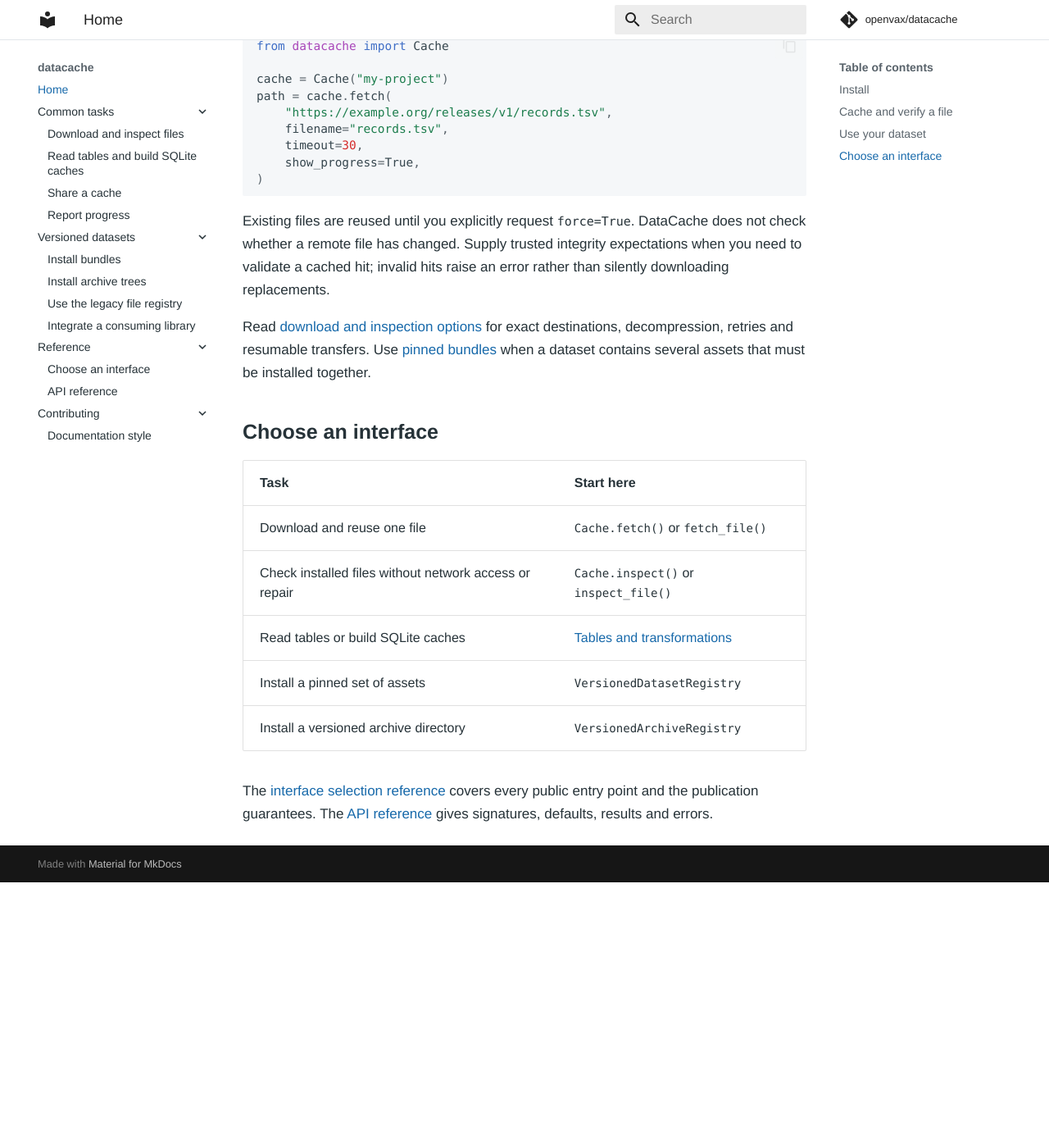
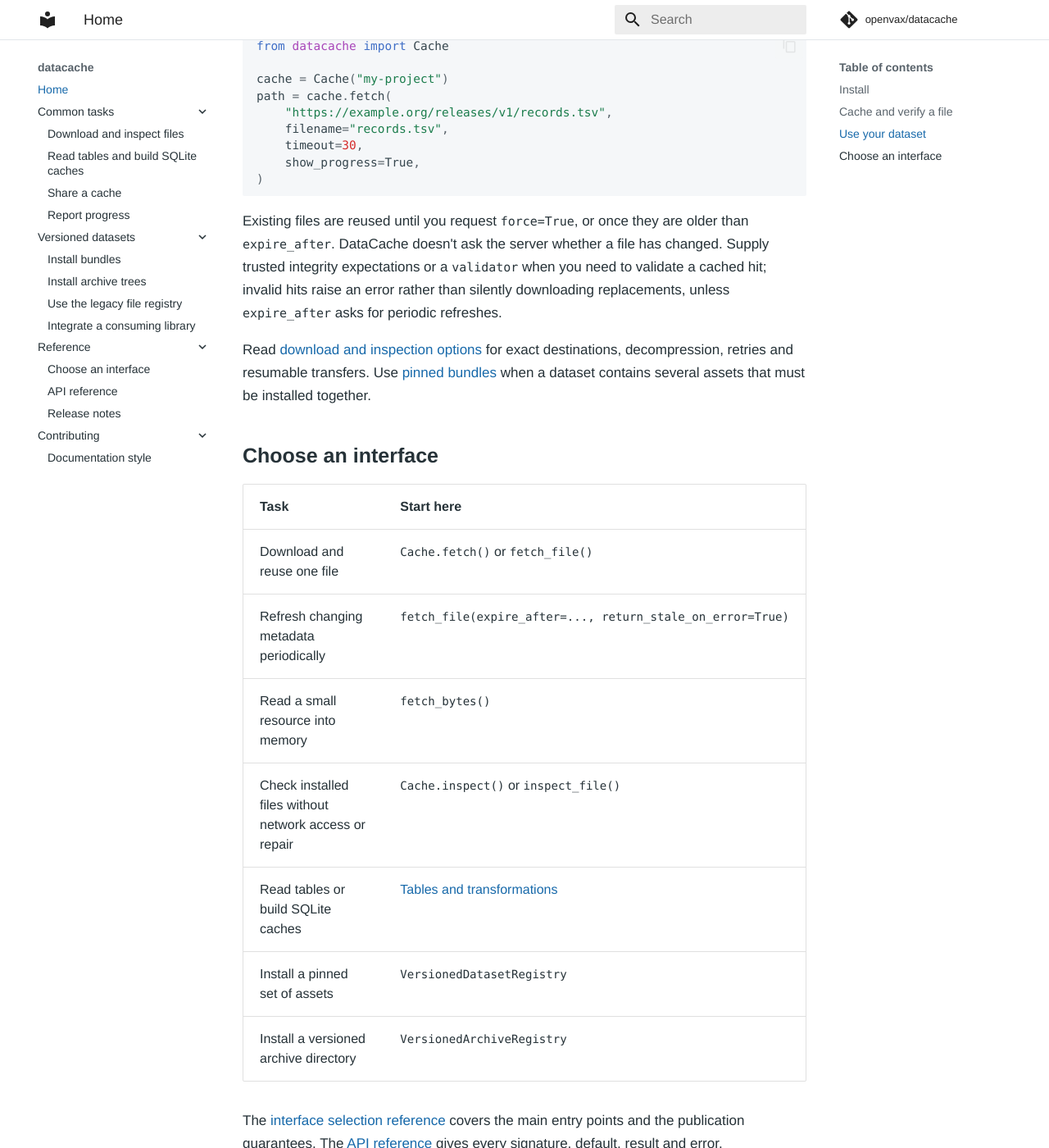
Before and after one commit to openvax/datacache, an MkDocs documentation site: the page built from docs/index.md, in a window 1280 px wide and 1400 px high, scrolled down 1540 px. Shown: the whole window at 82% size. Built offline with MkDocs 1.6.1 and Material for MkDocs 9.7.7, drawn with Linux system fonts in a browser that asks for light colours; comment, search, counter and statistics services are not loaded; before the commit the page ends 2616 px from its top, so only the background shows below that.

Commit message:
Address review of the reader-oriented docs (1.18.1)
- Merge master (1.18.0) and take 1.18.1, with a changelog entry.
- README: guide links are absolute, so they work on PyPI; links to the
  integration guide, legacy file registry, release notes and release
  procedure are back; old section anchors sit on the guides that replaced
  them.
- Home page and interface reference describe expire_after,
  return_stale_on_error, validator and fetch_bytes, no longer claim that
  only force=True refreshes, and no longer claim to list every entry point.
- The interface reference links to the site's own pages.
- docs.sh runs the documentation examples. The checker reads every page and
  pairs an example with output only when the output block directly follows
  it, so API signature blocks are not mistaken for output.
- Release notes in the site navigation.

Claude-Session: https://claude.ai/code/session_016ZPLkDy3Gf7KWzJGEgVtZV

````diff
--- a/docs/index.md
+++ b/docs/index.md
@@ -74,10 +74,11 @@ path = cache.fetch(
 )
 ```
 
-Existing files are reused until you explicitly request `force=True`. DataCache
-does not check whether a remote file has changed. Supply trusted integrity
-expectations when you need to validate a cached hit; invalid hits raise an
-error rather than silently downloading replacements.
+Existing files are reused until you request `force=True`, or once they are
+older than `expire_after`. DataCache doesn't ask the server whether a file has
+changed. Supply trusted integrity expectations or a `validator` when you need
+to validate a cached hit; invalid hits raise an error rather than silently
+downloading replacements, unless `expire_after` asks for periodic refreshes.
 
 Read [download and inspection options](downloads.md) for exact destinations,
 decompression, retries and resumable transfers. Use [pinned bundles](bundles.md)
@@ -88,11 +89,13 @@ when a dataset contains several assets that must be installed together.
 | Task | Start here |
 | --- | --- |
 | Download and reuse one file | `Cache.fetch()` or `fetch_file()` |
+| Refresh changing metadata periodically | `fetch_file(expire_after=..., return_stale_on_error=True)` |
+| Read a small resource into memory | `fetch_bytes()` |
 | Check installed files without network access or repair | `Cache.inspect()` or `inspect_file()` |
 | Read tables or build SQLite caches | [Tables and transformations](data.md) |
 | Install a pinned set of assets | `VersionedDatasetRegistry` |
 | Install a versioned archive directory | `VersionedArchiveRegistry` |
 
-The [interface selection reference](reference/choosing.md) covers every public
-entry point and the publication guarantees. The [API reference](api.md) gives
-signatures, defaults, results and errors.
+The [interface selection reference](reference/choosing.md) covers the main
+entry points and the publication guarantees. The [API reference](api.md) gives
+every signature, default, result and error.
--- a/mkdocs.yml
+++ b/mkdocs.yml
@@ -44,5 +44,6 @@ nav:
 - Reference:
   - Choose an interface: reference/choosing.md
   - API reference: api.md
+  - Release notes: https://github.com/openvax/datacache/blob/master/CHANGELOG.md
 - Contributing:
   - Documentation style: dev/documentation-style.md
````
Also changed, not shown: CHANGELOG.md (+10 -0 lines), README.md (+16 -18 lines), docs/reference/choosing.md (+9 -5 lines), 2 other files.
